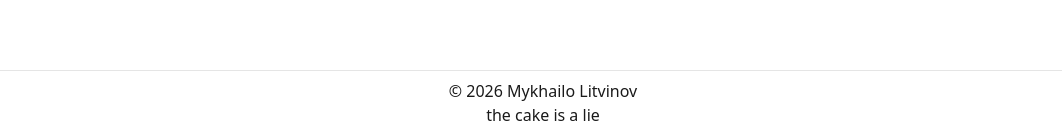
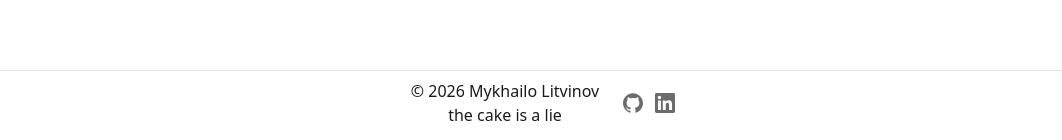
Before and after one commit to mlitvino/portfolio, a React (Vite) app: page /contact in a window 1280 px wide. Shown: the part 657-797 px from the top of the page, without its empty margins (97-1159 px from the left). Built offline with nearby package versions, Linux system fonts and the light colour scheme.

Commit message:
feat: add social icons in footer

```diff
--- a/src/app/layout/Footer.module.css
+++ b/src/app/layout/Footer.module.css
@@ -1,4 +1,9 @@
 .footer {
+  display: flex;
+  flex-wrap: wrap;
+  justify-content: center;
+  align-items: center;
+  gap: 0.5rem 1.5rem;
   padding-bottom: 1rem;
   padding-top: 0.5rem;
   text-align: center;
@@ -8,3 +13,20 @@
 .footer p {
   margin: 0;
 }
+
+.socials {
+  display: flex;
+  gap: 0.75rem;
+  margin: 0;
+  padding: 0;
+  list-style: none;
+}
+
+.social {
+  display: flex;
+  color: var(--color-muted);
+}
+
+.social:hover {
+  color: var(--color-accent);
+}
--- a/src/app/layout/Footer.tsx
+++ b/src/app/layout/Footer.tsx
@@ -1,4 +1,6 @@
 import { siteConfig } from '@/shared/config/site'
+import { ExternalLink } from '@/shared/ui/ExternalLink'
+import { SocialIcon } from '@/shared/ui/SocialIcon'
 
 import styles from './Footer.module.css'
 
@@ -9,6 +11,16 @@
         © {new Date().getFullYear()} {siteConfig.name} <br />
         the cake is a lie
       </p>
+      <ul className={styles.socials}>
+        {siteConfig.socials.map(({ label, url }) => (
+          <li key={label}>
+            <ExternalLink href={url} className={styles.social} title={label}>
+              <SocialIcon label={label} />
+              <span className="sr-only">{label}</span>
+            </ExternalLink>
+          </li>
+        ))}
+      </ul>
     </footer>
   )
 }
--- a/src/shared/config/site.ts
+++ b/src/shared/config/site.ts
@@ -12,3 +12,5 @@
     { label: 'LinkedIn', url: 'https://www.linkedin.com/in/<you>' },
   ],
 } as const
+
+export type SocialLabel = (typeof siteConfig.socials)[number]['label']
--- /dev/null
+++ b/src/shared/ui/SocialIcon.tsx
@@ -0,0 +1,16 @@
+import type { SocialLabel } from '@/shared/config/site'
+
+const paths: Record<SocialLabel, string> = {
+  GitHub:
+    'M12 .297c-6.63 0-12 5.373-12 12 0 5.303 3.438 9.8 8.205 11.385.6.113.82-.258.82-.577 0-.285-.01-1.04-.015-2.04-3.338.724-4.042-1.61-4.042-1.61C4.422 18.07 3.633 17.7 3.633 17.7c-1.087-.744.084-.729.084-.729 1.205.084 1.838 1.236 1.838 1.236 1.07 1.835 2.809 1.305 3.495.998.108-.776.417-1.305.76-1.605-2.665-.3-5.466-1.332-5.466-5.93 0-1.31.465-2.38 1.235-3.22-.135-.303-.54-1.523.105-3.176 0 0 1.005-.322 3.3 1.23.96-.267 1.98-.399 3-.405 1.02.006 2.04.138 3 .405 2.28-1.552 3.285-1.23 3.285-1.23.645 1.653.24 2.873.12 3.176.765.84 1.23 1.91 1.23 3.22 0 4.61-2.805 5.625-5.475 5.92.42.36.81 1.096.81 2.22 0 1.606-.015 2.896-.015 3.286 0 .315.21.69.825.57C20.565 22.092 24 17.592 24 12.297c0-6.627-5.373-12-12-12',
+  LinkedIn:
+    'M20.447 20.452h-3.554v-5.569c0-1.328-.027-3.037-1.852-3.037-1.853 0-2.136 1.445-2.136 2.939v5.667H9.351V9h3.414v1.561h.046c.477-.9 1.637-1.85 3.37-1.85 3.601 0 4.267 2.37 4.267 4.892v6.249zM5.337 7.433c-1.144 0-2.063-.926-2.063-2.065 0-1.138.92-2.063 2.063-2.063 1.14 0 2.064.925 2.064 2.063 0 1.139-.925 2.065-2.064 2.065zm1.782 13.019H3.555V9h3.564v11.452zM22.225 0H1.771C.792 0 0 .774 0 1.729v20.542C0 23.227.792 24 1.771 24h20.451C23.2 24 24 23.227 24 22.271V1.729C24 .774 23.2 0 22.222 0h.003z',
+}
+
+export function SocialIcon({ label }: { label: SocialLabel }) {
+  return (
+    <svg viewBox="0 0 24 24" width="20" height="20" fill="currentColor" aria-hidden="true">
+      <path d={paths[label]} />
+    </svg>
+  )
+}
```
